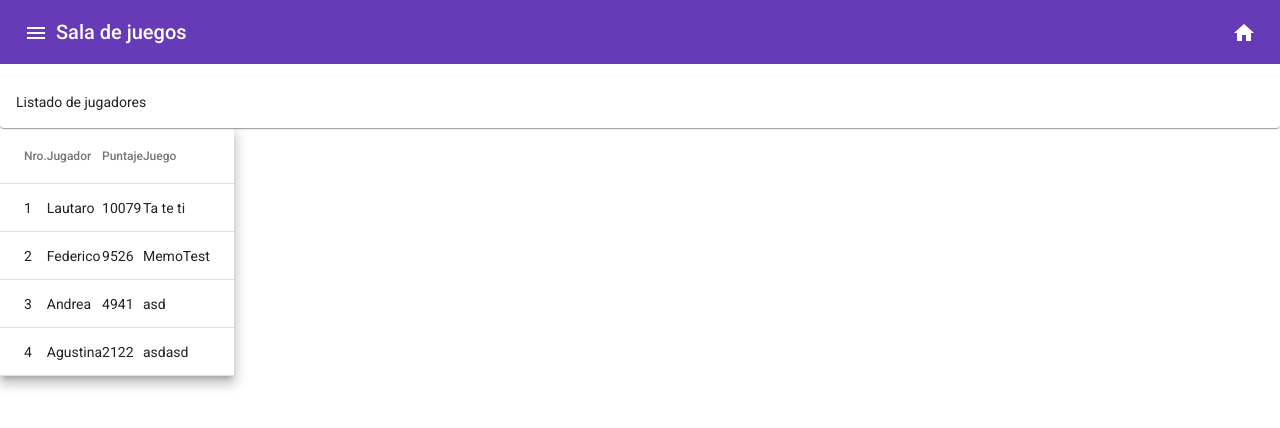
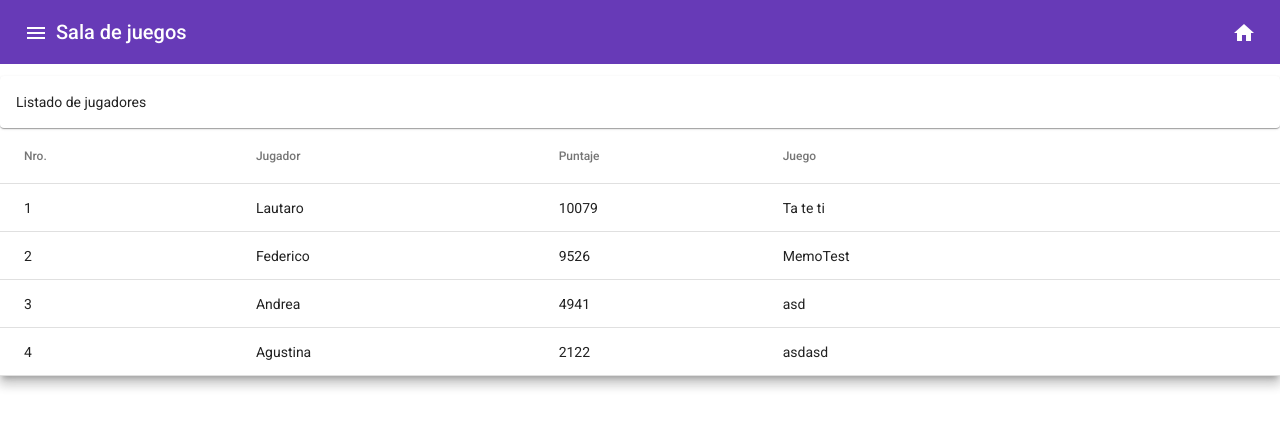
Before and after one commit to aubelelautaro/TP_sala_de_juegos, an Angular app in the folder salaDeJuegos/: page /listadoJugadores in a window 1280 px wide. Shown: the top 428 px of the page. Built offline with nearby package versions, Linux system fonts and the light colour scheme.

Commit message:
cambios esteticos

```diff
--- a/salaDeJuegos/src/app/components/listado-jugadores/listado-jugadores.component.scss
+++ b/salaDeJuegos/src/app/components/listado-jugadores/listado-jugadores.component.scss
@@ -0,0 +1,3 @@
+table {
+    width: 100%;
+  }
```
